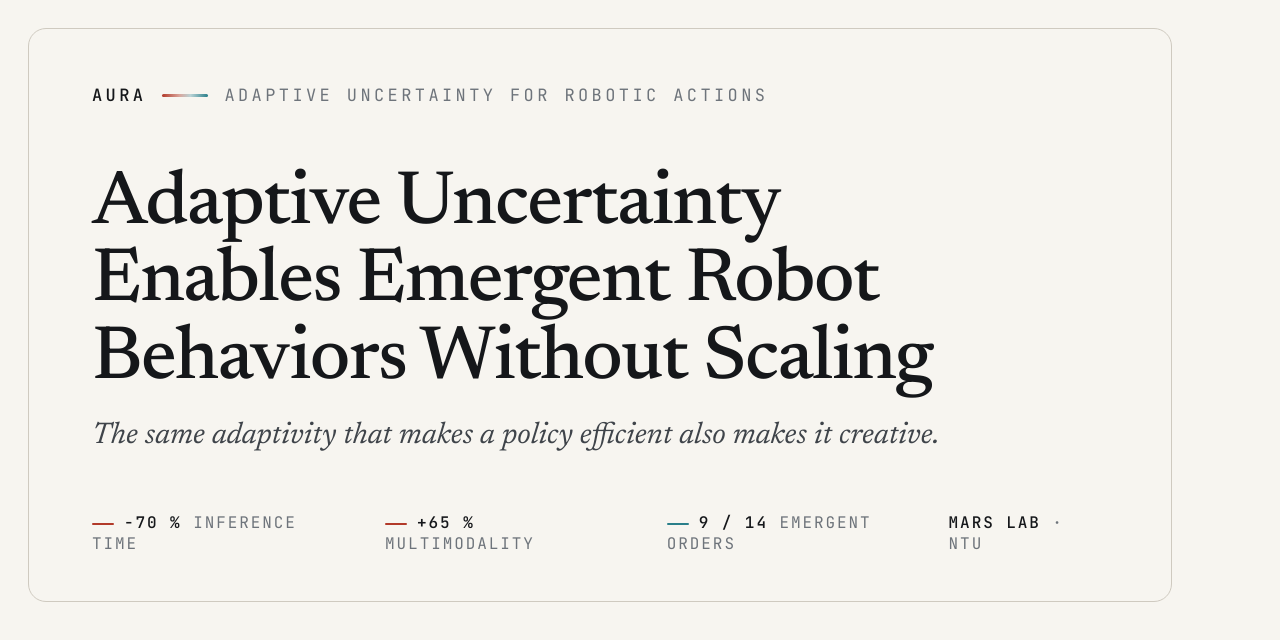
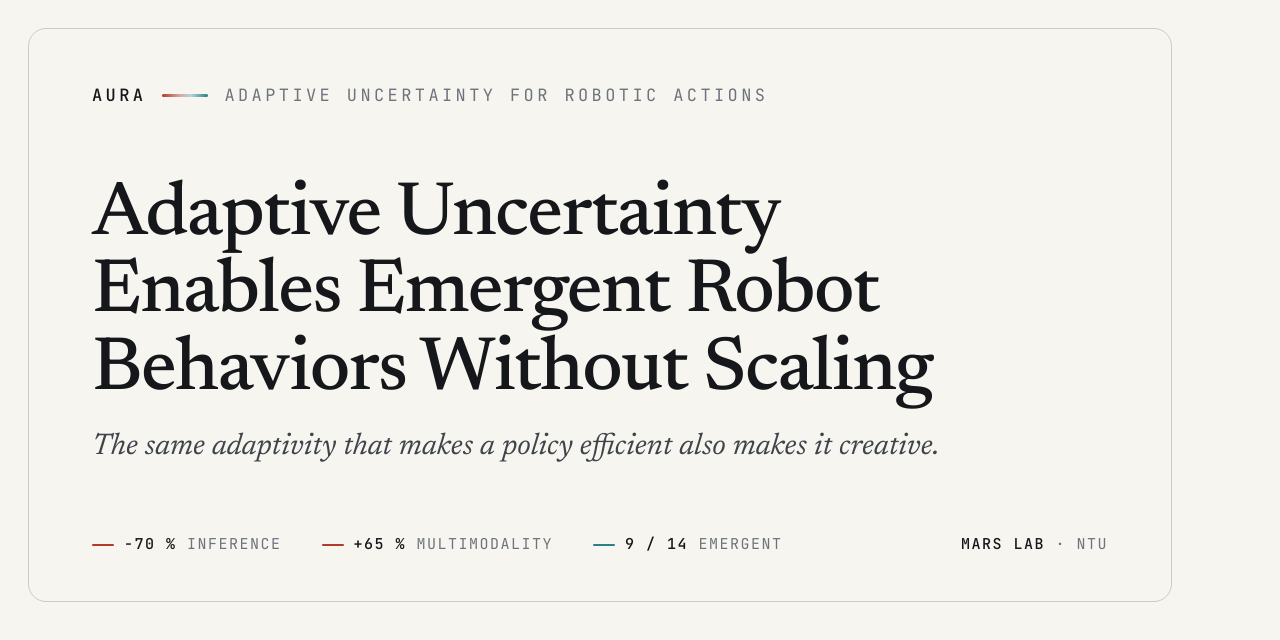
Before and after one commit to NTUMARS/AURA, a plain HTML site: page assets/og-card.html in a window 1280 px wide. Drawn offline with Linux system fonts and the light colour scheme.

Commit message:
OG card, README, layout tweaks

```diff
--- a/assets/og-card.html
+++ b/assets/og-card.html
@@ -16,9 +16,9 @@
   .axis { display: inline-block; width: 46px; height: 3px; border-radius: 3px; background: linear-gradient(90deg, #B23A2A 0%, #D9A59B 38%, #B9D3D6 62%, #2A7F8A 100%); }
   h1 { font-size: 76px; font-weight: 500; line-height: 1.02; letter-spacing: -0.02em; font-variation-settings: "opsz" 72; max-width: 19ch; }
   .tag { font-size: 30px; font-style: italic; font-weight: 400; color: #3F444A; font-variation-settings: "opsz" 40; margin-top: 22px; }
-  .foot { display: flex; justify-content: space-between; align-items: flex-end; font-family: "JetBrains Mono", monospace; font-size: 16px; letter-spacing: .12em; text-transform: uppercase; color: #6E747B; }
+  .foot { display: flex; justify-content: space-between; align-items: center; font-family: "JetBrains Mono", monospace; font-size: 15px; letter-spacing: .1em; text-transform: uppercase; color: #6E747B; white-space: nowrap; }
   .foot b { color: #15171A; font-weight: 500; }
-  .stats { display: flex; gap: 34px; }
+  .stats { display: flex; gap: 40px; }
   .stats span::before { content: ""; display: inline-block; width: 22px; height: 2px; background: #B23A2A; vertical-align: middle; margin-right: 10px; border-radius: 2px; }
   .stats span:last-child::before { background: #2A7F8A; }
 </style>
@@ -32,7 +32,7 @@
       <p class="tag">The same adaptivity that makes a policy efficient also makes it creative.</p>
     </div>
     <div class="foot">
-      <div class="stats"><span><b>−70 %</b> inference time</span><span><b>+65 %</b> multimodality</span><span><b>9 / 14</b> emergent orders</span></div>
+      <div class="stats"><span><b>−70 %</b> inference</span><span><b>+65 %</b> multimodality</span><span><b>9 / 14</b> emergent</span></div>
       <div><b>MARS Lab</b> · NTU</div>
     </div>
   </div>
--- a/styles/components.css
+++ b/styles/components.css
@@ -145,8 +145,10 @@
   color: var(--text-muted);
   margin-bottom: var(--s-5);
   display: inline-flex;
+  flex-wrap: wrap;
+  justify-content: center;
   align-items: center;
-  gap: 12px;
+  gap: 8px 12px;
 }
 .hero__method b { color: var(--text-display); font-weight: 600; }
 .hero__method i {
```
Also changed, not shown: assets/images/og-card.png (added).
